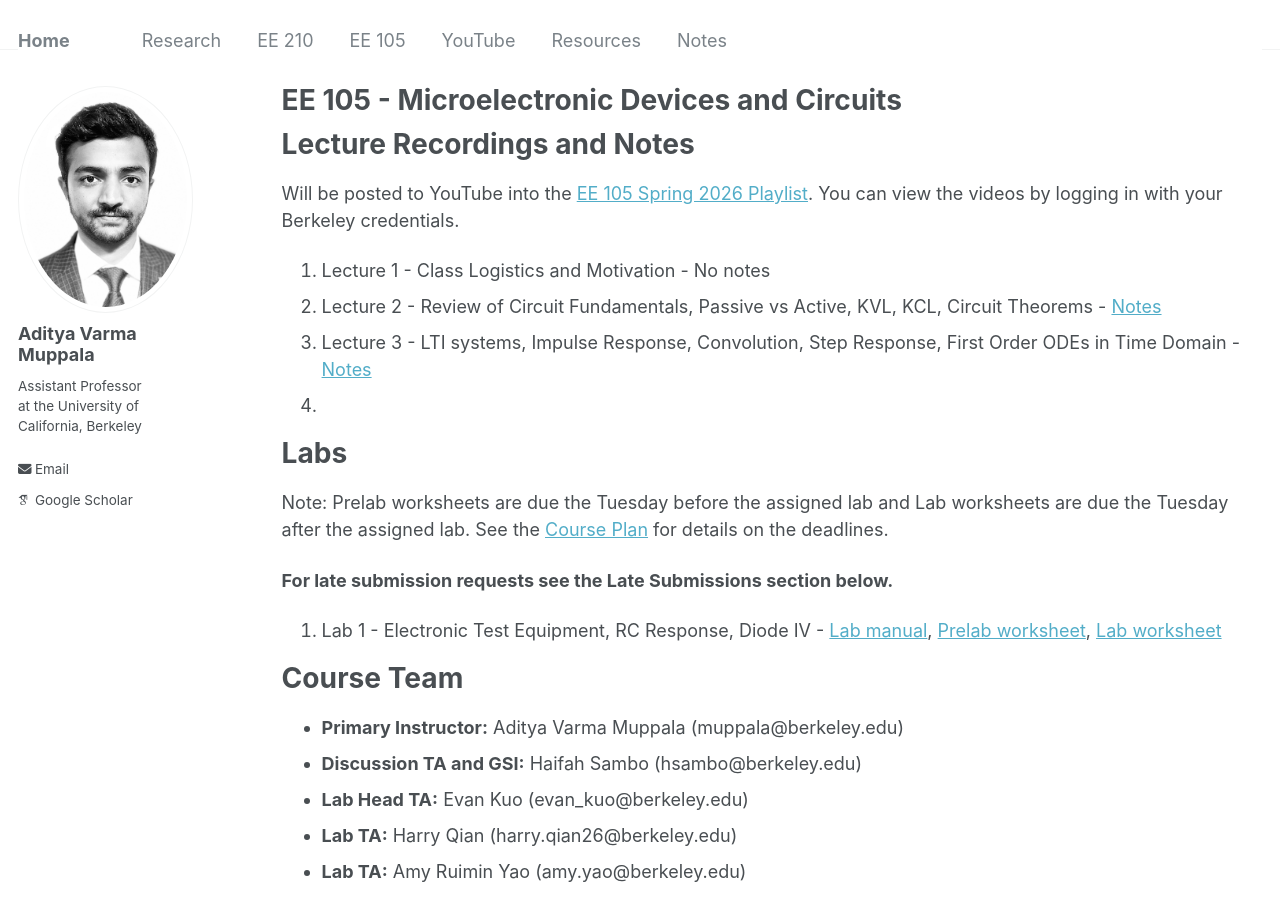
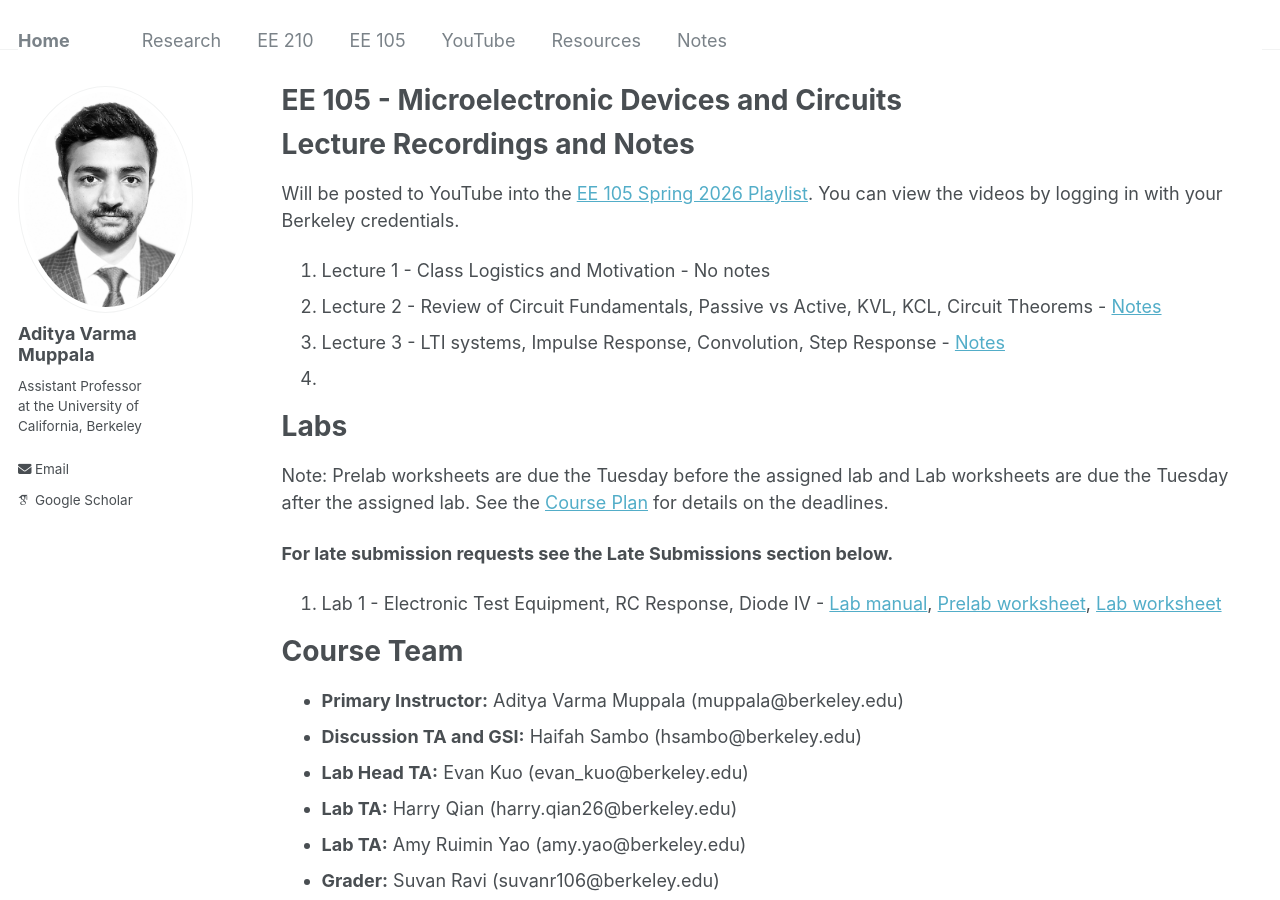
Before and after one commit to AdityaMuppala/adityamuppala.github.io, a Jekyll site: the page built from _pages/teaching105.md, in a window 1280 px wide and 900 px high. Built offline with Jekyll 4.4.1, drawn with Linux system fonts in a browser that asks for light colours; some web fonts are replaced.

Commit message:
Update teaching105.md

```diff
--- a/_pages/teaching105.md
+++ b/_pages/teaching105.md
@@ -10,7 +10,7 @@ Will be posted to YouTube into the [EE 105 Spring 2026 Playlist](https://www.you
 
 1. Lecture 1 - Class Logistics and Motivation - No notes
 2. Lecture 2 - Review of Circuit Fundamentals, Passive vs Active, KVL, KCL, Circuit Theorems - [Notes](https://adityamuppala.github.io/assets/EE_105/Notes/105_Lec2.pdf)
-3. Lecture 3 - LTI systems, Impulse Response, Convolution, Step Response, First Order ODEs in Time Domain - [Notes](https://adityamuppala.github.io/assets/EE_105/Notes/105_Lec3.pdf)
+3. Lecture 3 - LTI systems, Impulse Response, Convolution, Step Response - [Notes](https://adityamuppala.github.io/assets/EE_105/Notes/105_Lec3.pdf)
 4.
 
 # Labs
```
